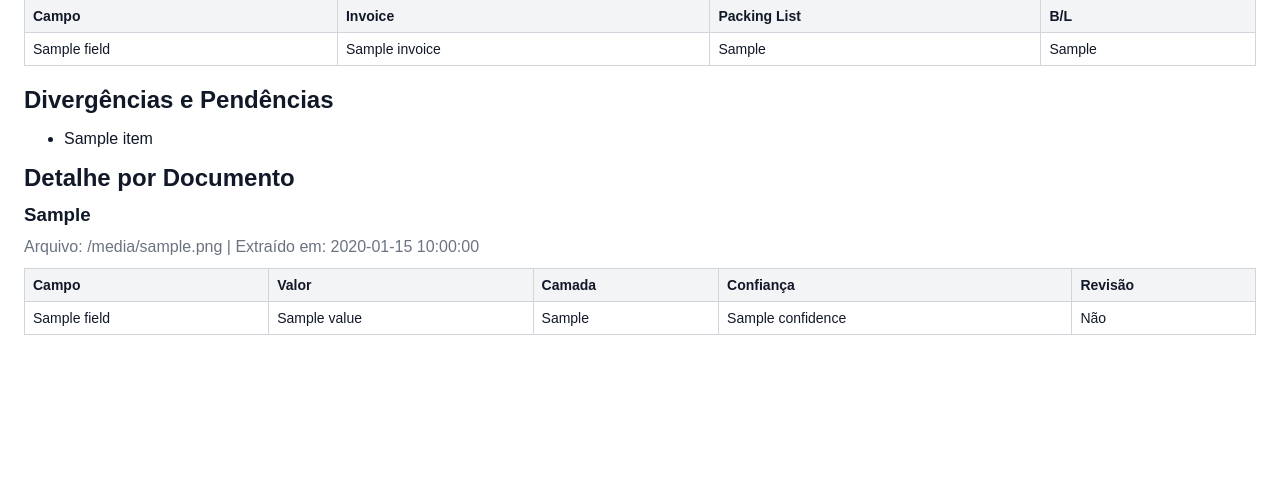
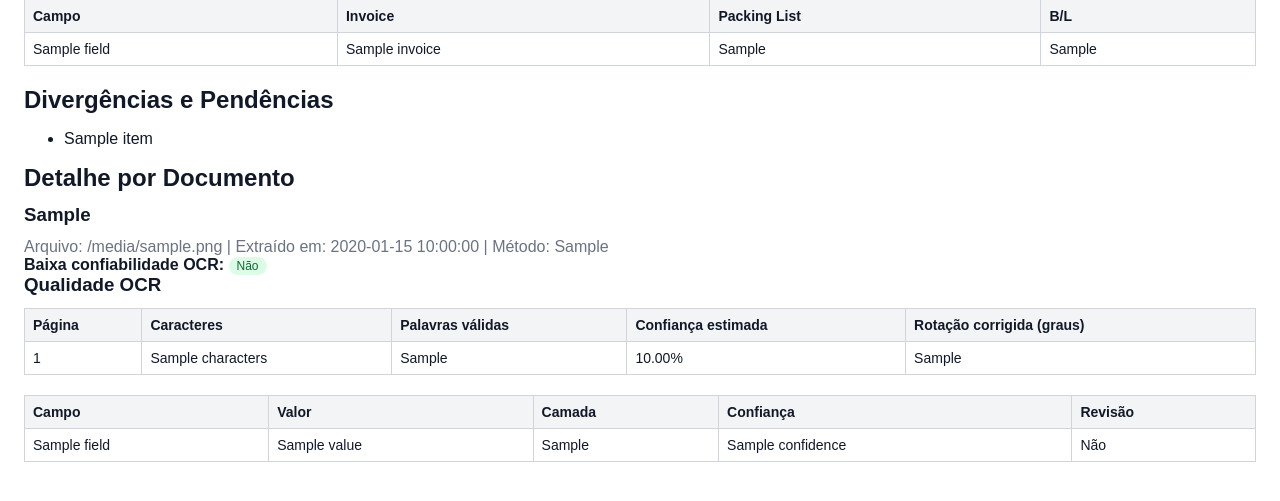
Before and after one commit to DGabriel-Br/comex-document-analyzer, a Flask app: template templates/report.html in a window 1280 px wide. Shown: the part 170-671 px from the top of the page. Run offline with Flask 3, Linux system fonts and the light colour scheme; the template is opened without the code that fills it: most values are stand-ins (such as "Sample title", 1, 10 or a date in 2020).

Commit message:
Adiciona pipeline OCR com métricas de qualidade e alerta de baixa confiança

```diff
--- a/app.py
+++ b/app.py
@@ -3,13 +3,15 @@ from __future__ import annotations
 import io
 import re
 import uuid
-from dataclasses import asdict, dataclass
+from dataclasses import asdict, dataclass, field
 from datetime import datetime
-from typing import Any, Dict, List
+from statistics import mean
+from typing import Any, Dict, List, Tuple
 
 from flask import Flask, jsonify, make_response, render_template, request
 
 from extractors.field_extractor import parse_fields
+from extractors.ocr_pipeline import preprocess_for_ocr
 
 try:
     import pdfplumber
@@ -29,6 +31,18 @@ except Exception:  # pragma: no cover
 app = Flask(__name__)
 app.config["MAX_CONTENT_LENGTH"] = 40 * 1024 * 1024
 
+OCR_CONFIDENCE_THRESHOLD = 0.6
+OCR_MIN_VALID_WORDS_PER_PAGE = 5
+
+
+@dataclass
+class OCRPageMetric:
+    page_number: int
+    characters: int
+    valid_words: int
+    estimated_confidence: float
+    rotation_applied: float
+
 
 @dataclass
 class DocumentData:
@@ -38,6 +52,9 @@ class DocumentData:
     raw_text_preview: str
     fields: Dict[str, Dict[str, Any]]
     line_items: List[Dict[str, str]]
+    extraction_method: str
+    low_ocr_confidence: bool
+    ocr_quality: List[OCRPageMetric] = field(default_factory=list)
 
 
 SESSIONS: Dict[str, Dict[str, DocumentData]] = {}
@@ -79,37 +96,81 @@ def _extract_text_pdfplumber(content: bytes) -> str:
     return "\n".join(text_parts)
 
 
-def _extract_text_ocr(content: bytes) -> str:
+def _score_ocr_page(page_text: str, tsv_data: Dict[str, List[str]]) -> Tuple[int, int, float]:
+    valid_word_pattern = re.compile(r"^[A-Za-zÀ-ÖØ-öø-ÿ0-9][A-Za-zÀ-ÖØ-öø-ÿ0-9\-./]{1,}$")
+
+    confidences: List[float] = []
+    valid_words = 0
+    words = tsv_data.get("text", [])
+    confs = tsv_data.get("conf", [])
+
+    for word, conf in zip(words, confs):
+        token = normalize_spaces(word)
+        if not token:
+            continue
+        try:
+            conf_value = float(conf)
+        except (TypeError, ValueError):
+            continue
+        if conf_value < 0:
+            continue
+
+        if valid_word_pattern.match(token):
+            valid_words += 1
+            confidences.append(conf_value / 100.0)
+
+    estimated_confidence = mean(confidences) if confidences else 0.0
+    return len(page_text), valid_words, round(estimated_confidence, 4)
+
+
+def _extract_text_ocr(content: bytes) -> Tuple[str, List[OCRPageMetric], bool]:
     if not pdfium or not pytesseract:
-        return ""
+        return "", [], False
 
     text_parts: List[str] = []
+    page_metrics: List[OCRPageMetric] = []
     pdf = pdfium.PdfDocument(io.BytesIO(content))
+
     for page_index in range(len(pdf)):
         page = pdf[page_index]
         image = page.render(scale=2.2).to_pil()
-        page_text = pytesseract.image_to_string(image, lang="por+eng")
+        processed_image, rotation = preprocess_for_ocr(image)
+
+        page_text = pytesseract.image_to_string(processed_image, lang="por+eng")
+        tsv_data = pytesseract.image_to_data(
+            processed_image,
+            lang="por+eng",
+            output_type=pytesseract.Output.DICT,
+        )
+        characters, valid_words, confidence = _score_ocr_page(page_text or "", tsv_data)
+
+        page_metrics.append(
+            OCRPageMetric(
+                page_number=page_index + 1,
+                characters=characters,
+                valid_words=valid_words,
+                estimated_confidence=confidence,
+                rotation_applied=rotation,
+            )
+        )
         text_parts.append(page_text or "")
-    return "\n".join(text_parts)
 
-    text_parts: List[str] = []
-    pdf = pdfium.PdfDocument(io.BytesIO(content))
-    for page_index in range(len(pdf)):
-        page = pdf[page_index]
-        image = page.render(scale=2.2).to_pil()
-        page_text = pytesseract.image_to_string(image, lang="por+eng")
-        text_parts.append(page_text or "")
-    return "\n".join(text_parts)
+    low_confidence = any(
+        metric.estimated_confidence < OCR_CONFIDENCE_THRESHOLD
+        or metric.valid_words < OCR_MIN_VALID_WORDS_PER_PAGE
+        for metric in page_metrics
+    )
+
+    return "\n".join(text_parts), page_metrics, low_confidence
 
 
-def extract_text_from_pdf(content: bytes) -> str:
+def extract_text_from_pdf(content: bytes) -> Tuple[str, List[OCRPageMetric], bool, str]:
     text = _extract_text_pdfplumber(content)
 
-    # Fallback OCR para PDFs escaneados (texto inexistente/insuficiente)
     if len(normalize_spaces(text)) < 30:
-        ocr_text = _extract_text_ocr(content)
+        ocr_text, ocr_quality, low_ocr_confidence = _extract_text_ocr(content)
         if normalize_spaces(ocr_text):
-            return ocr_text
+            return ocr_text, ocr_quality, low_ocr_confidence, "ocr"
 
     if not normalize_spaces(text):
         raise RuntimeError(
@@ -117,22 +178,7 @@ def extract_text_from_pdf(content: bytes) -> str:
             "Se for documento escaneado, valide se OCR está disponível (pytesseract + pypdfium2 + binário tesseract)."
         )
 
-def extract_text_from_pdf(content: bytes) -> str:
-    text = _extract_text_pdfplumber(content)
-
-    # Fallback OCR para PDFs escaneados (texto inexistente/insuficiente)
-    if len(normalize_spaces(text)) < 30:
-        ocr_text = _extract_text_ocr(content)
-        if normalize_spaces(ocr_text):
-            return ocr_text
-
-    if not normalize_spaces(text):
-        raise RuntimeError(
-            "Não foi possível extrair texto do PDF. "
-            "Se for documento escaneado, valide se OCR está disponível (pytesseract + pypdfium2 + binário tesseract)."
-        )
-
-    return text
+    return text, [], False, "pdfplumber"
 
 
 def normalize_spaces(value: str) -> str:
@@ -145,7 +191,6 @@ def parse_line_items(raw_text: str) -> List[Dict[str, str]]:
         clean = normalize_spaces(line)
         if not clean:
             continue
-        # Heurística para linhas de item: código + descrição + quantidade e valor ao final
         if re.search(r"\b\d+(?:[.,]\d+)?\b", clean) and len(clean.split()) >= 4:
             qty_match = re.search(r"\b(\d+(?:[.,]\d+)?)\s*(pcs|kg|ctn|box|un)?\b", clean, re.IGNORECASE)
             val_match = re.search(r"(\d+[.,]\d{2})\s*$", clean)
@@ -205,6 +250,12 @@ def compare_docs(session_docs: Dict[str, DocumentData]) -> Dict[str, object]:
     if missing_docs:
         divergences.append(f"Pendência: documentos ausentes para análise cruzada: {', '.join(missing_docs)}")
 
+    low_quality_docs = [doc.doc_type for doc in session_docs.values() if doc.low_ocr_confidence]
+    if low_quality_docs:
+        divergences.append(
+            f"Alerta de OCR: baixa confiabilidade detectada em {', '.join(low_quality_docs)}. Revisão manual recomendada."
+        )
+
     status = "Aprovado" if not divergences else "Com divergências"
     return {"status": status, "matrix": matrix, "divergences": divergences}
 
@@ -236,7 +287,7 @@ def process_doc(doc_type: str):
 
     content = file.read()
     try:
-        text = extract_text_from_pdf(content)
+        text, ocr_quality, low_ocr_confidence, extraction_method = extract_text_from_pdf(content)
     except Exception as exc:
         return jsonify({"error": f"Falha ao extrair texto do PDF: {exc}"}), 500
 
@@ -247,6 +298,9 @@ def process_doc(doc_type: str):
         raw_text_preview=text[:1500],
         fields=parse_fields(text),
         line_items=parse_line_items(text),
+        extraction_method=extraction_method,
+        low_ocr_confidence=low_ocr_confidence,
+        ocr_quality=ocr_quality,
     )
     SESSIONS[sid][doc_type] = doc
 
--- a/requirements.txt
+++ b/requirements.txt
@@ -2,3 +2,4 @@ Flask==3.1.0
 pdfplumber==0.11.4
 pytesseract==0.3.13
 pypdfium2==4.30.0
+Pillow==11.0.0
--- a/templates/report.html
+++ b/templates/report.html
@@ -64,7 +64,40 @@
   {% for doc_type, doc in report.documents.items() %}
   <div class="doc">
     <h3>{{ doc_type }}</h3>
-    <div class="muted">Arquivo: {{ doc.filename }} | Extraído em: {{ doc.extracted_at }}</div>
+    <div class="muted">Arquivo: {{ doc.filename }} | Extraído em: {{ doc.extracted_at }} | Método: {{ doc.extraction_method }}</div>
+    <div>
+      <strong>Baixa confiabilidade OCR:</strong>
+      <span class="badge {{ 'warn' if doc.low_ocr_confidence else 'ok' }}">{{ 'Sim' if doc.low_ocr_confidence else 'Não' }}</span>
+    </div>
+
+    <h3>Qualidade OCR</h3>
+    {% if doc.ocr_quality %}
+    <table>
+      <thead>
+        <tr>
+          <th>Página</th>
+          <th>Caracteres</th>
+          <th>Palavras válidas</th>
+          <th>Confiança estimada</th>
+          <th>Rotação corrigida (graus)</th>
+        </tr>
+      </thead>
+      <tbody>
+        {% for metric in doc.ocr_quality %}
+        <tr>
+          <td>{{ metric.page_number }}</td>
+          <td>{{ metric.characters }}</td>
+          <td>{{ metric.valid_words }}</td>
+          <td>{{ '%.2f'|format(metric.estimated_confidence * 100) }}%</td>
+          <td>{{ metric.rotation_applied }}</td>
+        </tr>
+        {% endfor %}
+      </tbody>
+    </table>
+    {% else %}
+      <div class="muted">Não aplicável (texto extraído diretamente do PDF).</div>
+    {% endif %}
+
     <table>
       <thead>
         <tr>
```
Also changed, not shown: extractors/ocr_pipeline.py (added, +53 -0 lines).
